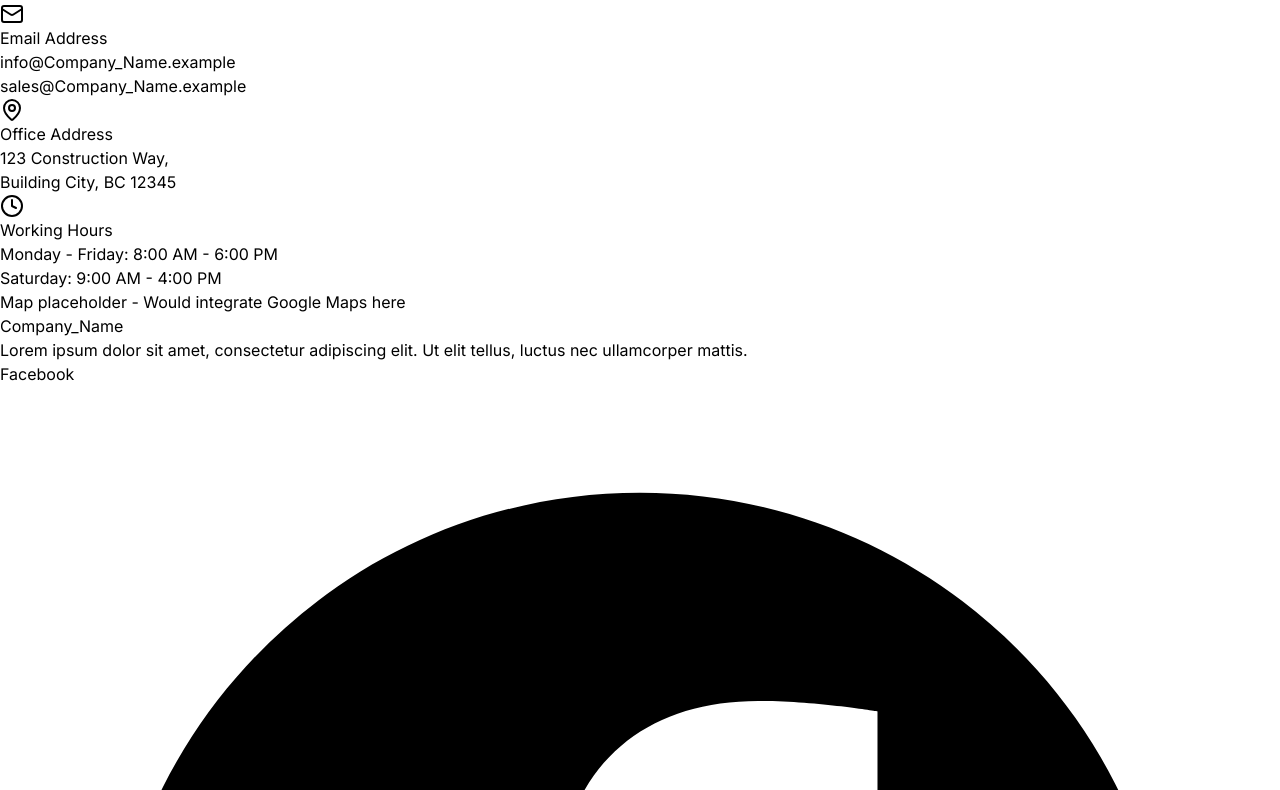
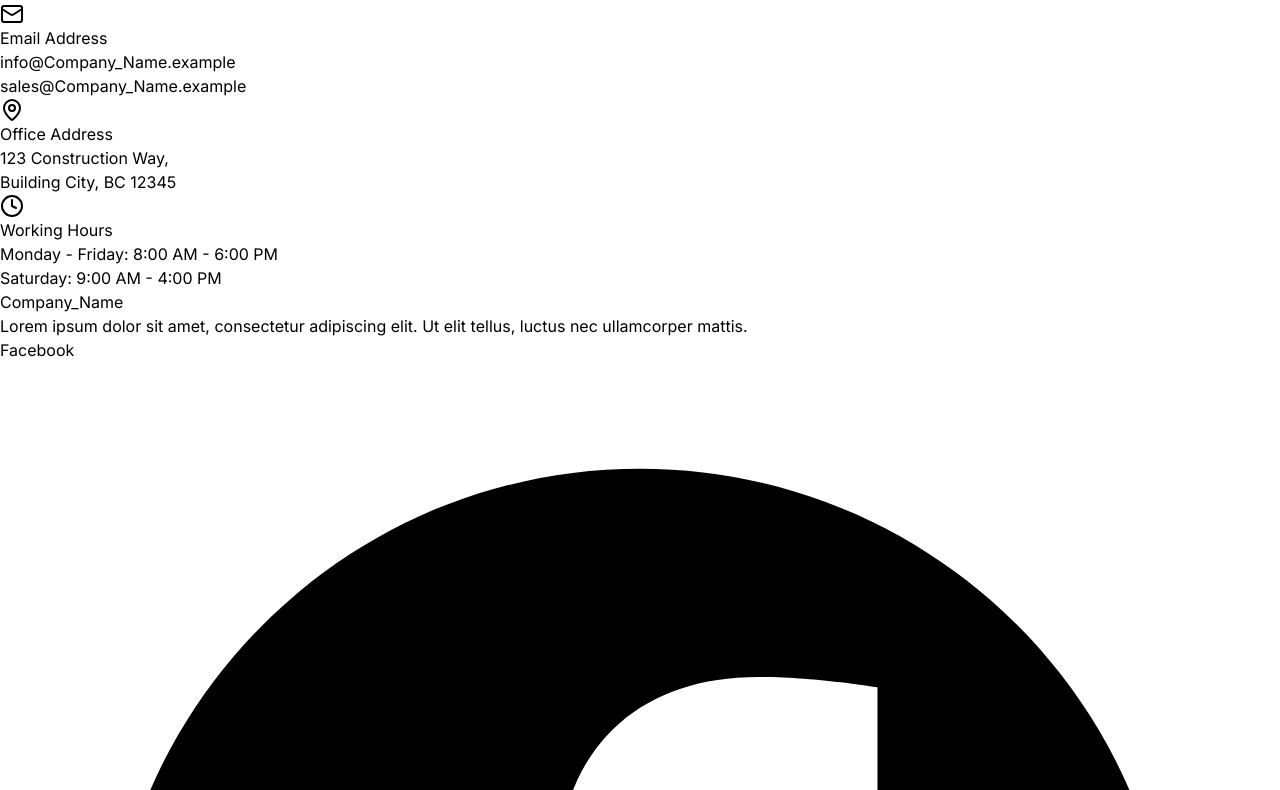
Before and after one commit to YuvrajShekhar/Construction-Company-Website, a React (Vite) app: page / in a window 1280 px wide. Shown: the part 3718-4508 px from the top of the page. Built offline with nearby package versions, Linux system fonts and the light colour scheme; the HTML template or start-up script is replaced by a standard one.

Commit message:
removed map functionality

```diff
--- a/src/components/ContactSection.jsx
+++ b/src/components/ContactSection.jsx
@@ -12,7 +12,7 @@
           </p>
         </div>
 
-        <div className="grid grid-cols-1 lg:grid-cols-2 gap-12">
+        <div className="grid grid-cols-1 lg:grid-cols gap-12">
           {/* Contact Information */}
           <div className="bg-white rounded-lg shadow-lg p-8">
             <h3 className="text-2xl font-semibold mb-6">Contact Information</h3>
@@ -64,10 +64,10 @@
             </div>
           </div>
 
-          {/* Map */}
+          {/* Map
           <div className="bg-gray-300 rounded-lg shadow-lg flex items-center justify-center h-full">
             <p className="text-gray-600">Map placeholder - Would integrate Google Maps here</p>
-          </div>
+          </div> */}
         </div>
       </div>
     </section>
```
